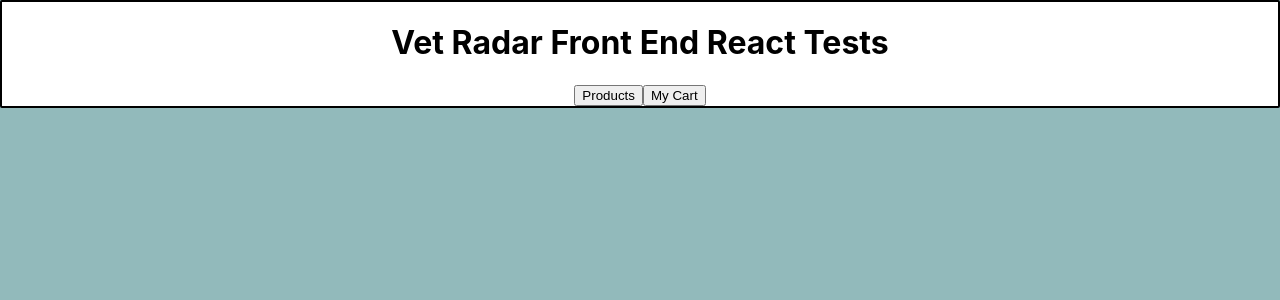
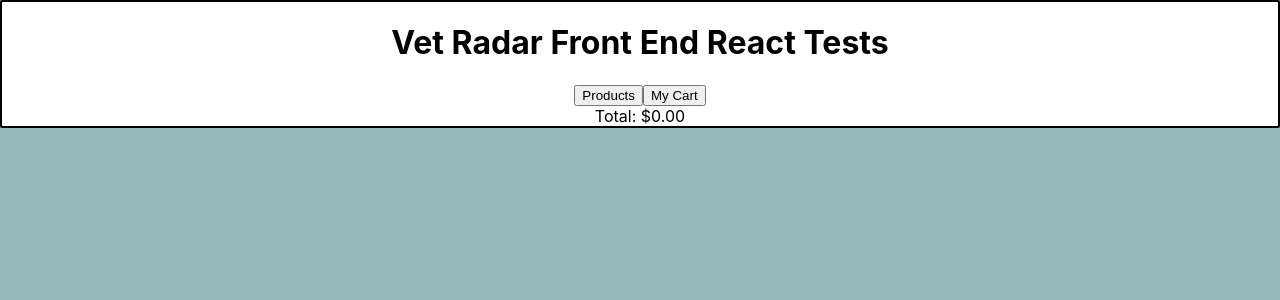
Before and after one commit to Ray-Hackshaw/vetradar-react-frontend, a React (Create React App) app: page / in a window 1280 px wide. Both pictures are taken after a click on the button "My Cart". Shown: the top 300 px of the page. Built offline with nearby package versions, Linux system fonts and the light colour scheme.

Commit message:
Quantity tracking functionality working check.

```diff
--- a/src/Cart.jsx
+++ b/src/Cart.jsx
@@ -1,6 +1,15 @@
 import React, {useState} from 'react';
 
 export default function Cart({cart, setCart}) {
+
+    const getTotalSum = () => {
+        return cart.reduce(
+          (sum, {price, quantity}) => sum + price * quantity,
+          0
+        );
+      };
+
+
     return (
         <>
           <div className="products">
@@ -8,9 +17,11 @@ export default function Cart({cart, setCart}) {
               <div className="product" key={index}>
                 <h3 className="names">{product.name}</h3>
                 <h4>${product.price}</h4>
+                <p>Quantity: {product.quantity}</p>
               </div>
             ))}
           </div>
+          <div className="total">Total: ${getTotalSum().toFixed(2)}</div>
         </>
       );
     }
```
